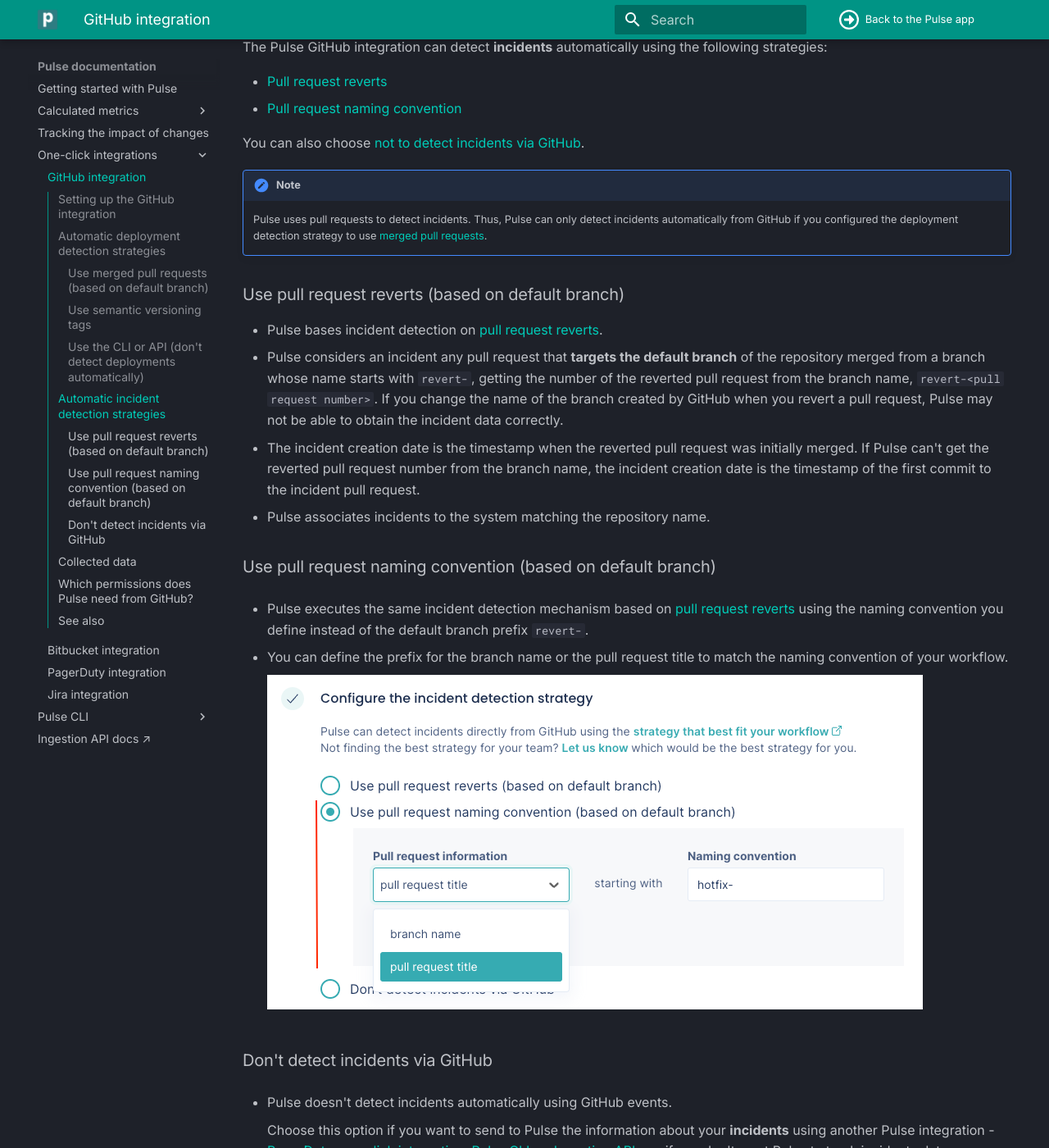
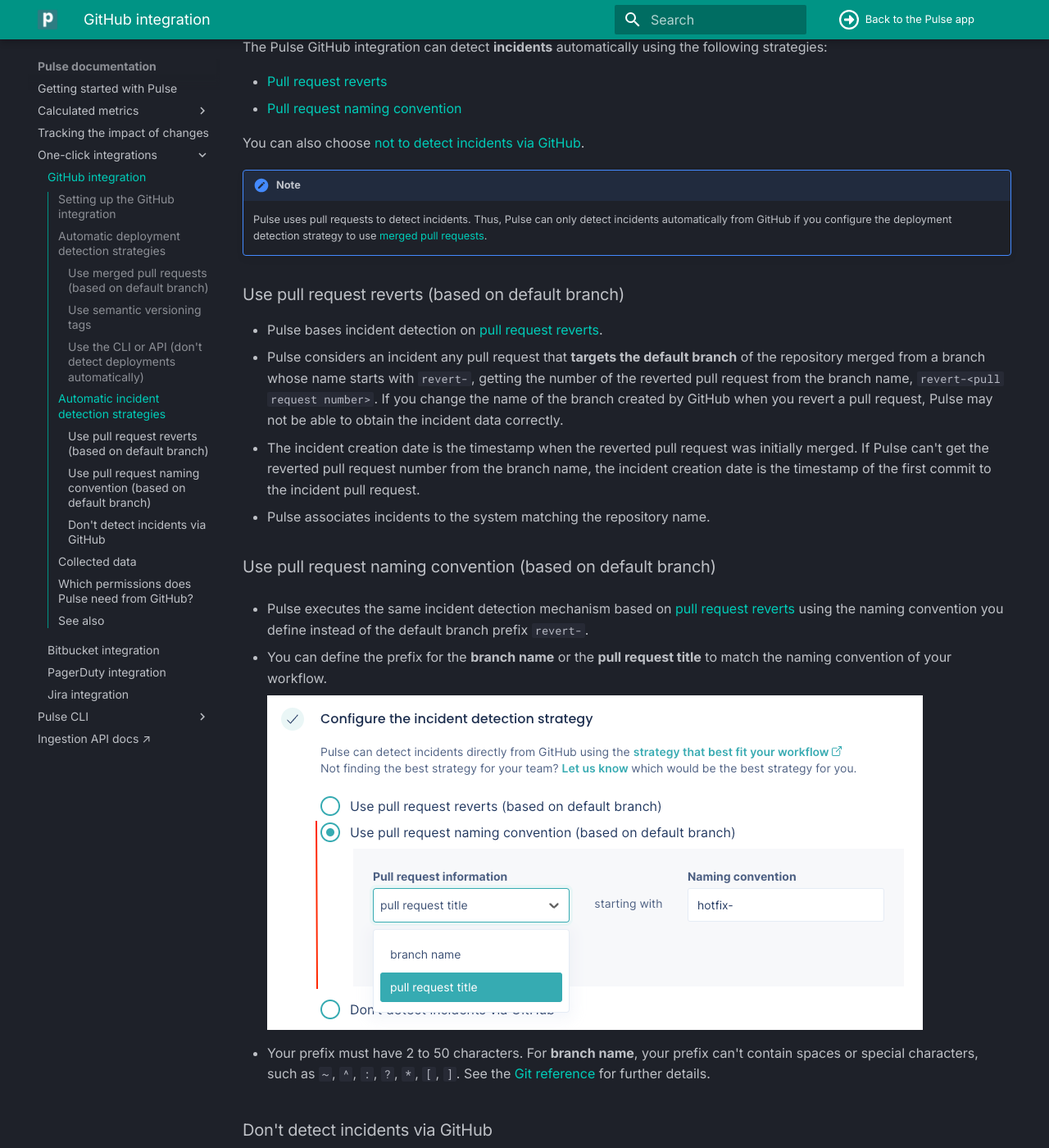
Before and after one commit to codacy/pulse-user-docs, an MkDocs documentation site: the page built from docs/one-click-integrations/github-integration.md, in a window 1280 px wide and 1400 px high, scrolled down 5333 px. Shown: the whole window at 82% size. Built offline with MkDocs 1.6.1 and Material for MkDocs 9.7.7, drawn with Linux system fonts in a browser that asks for light colours.

Commit message:
feat: Add rules for prefix

```diff
--- a/docs/one-click-integrations/github-integration.md
+++ b/docs/one-click-integrations/github-integration.md
@@ -108,7 +108,7 @@
 You can also choose [not to detect incidents via GitHub](#gh-incident-not-detect).
 
 !!! note
-    Pulse uses pull requests to detect incidents. Thus, Pulse can only detect incidents automatically from GitHub if you configured the deployment detection strategy to use [merged pull requests](#gh-deploy-merged-pr).
+    Pulse uses pull requests to detect incidents. Thus, Pulse can only detect incidents automatically from GitHub if you configure the deployment detection strategy to use [merged pull requests](#gh-deploy-merged-pr).
 
 ### Use pull request reverts (based on default branch) {: id="gh-incident-pr-revert"}
 
@@ -121,9 +121,11 @@
 
 -   Pulse executes the same incident detection mechanism based on [pull request reverts](#gh-incident-pr-revert) using the naming convention you define instead of the default branch prefix `revert-`.
 
--   You can define the prefix for the branch name or the pull request title to match the naming convention of your workflow.
+-   You can define the prefix for the **branch name** or the **pull request title** to match the naming convention of your workflow.
 
     ![Pulse custom incident detection](images/github-incident-naming-convention.png)
+
+-   Your prefix must have 2 to 50 characters. For **branch name**, your prefix can't contain spaces or special characters, such as `~`, `^`, `:`, `?`, `*`, `[`, `]`. See the [Git reference](https://git-scm.com/docs/git-check-ref-format) for further details.
 
 ### Don't detect incidents via GitHub {: id="gh-incident-not-detect"}
 
```
Also changed, not shown: docs/one-click-integrations/bitbucket-integration.md (+3 -1 lines).
